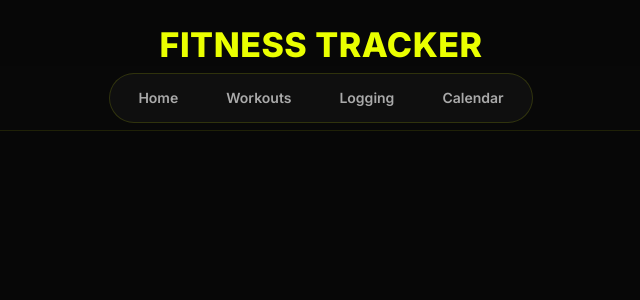
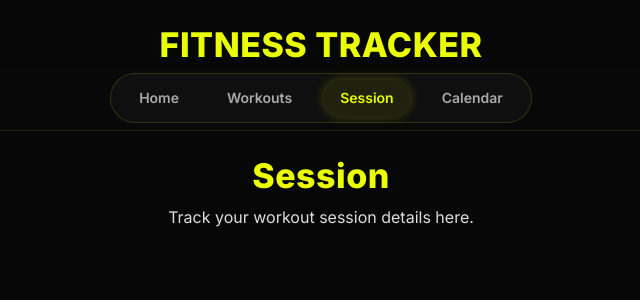
Before and after one commit to nickonick889/fitness-tracker, a React (Vite) app in the folder frontend/: page /session in a window 1280 px wide. Shown: the top 300 px of the page, without its empty margins (319-959 px from the left). Built offline with nearby package versions, Linux system fonts and the light colour scheme; no server answers.

Commit message:
added session

```diff
--- a/frontend/src/App.jsx
+++ b/frontend/src/App.jsx
@@ -13,6 +13,7 @@ import WorkoutPage from "./pages/WorkoutPage";
 import ProgramPage from "./pages/ProgramPage";
 import BuildProgramPage from "./pages/BuildProgramPage";
 import HomePage from "./pages/HomePage";
+import SessionPage from "./pages/SessionPage";
 
 const App = () => {
   //? store the logged in UserID
@@ -37,7 +38,7 @@ const App = () => {
           <Route path="/workouts" element={<WorkoutPage />} />
           <Route path="/workouts/new" element={<BuildProgramPage />} />
           <Route path="/programs/:programId" element={<ProgramPage />} />
-          <Route path="/logging" element={<h1>Logging</h1>} />
+          <Route path="/session" element={<SessionPage />} />
           <Route path="/history" element={<h1>History</h1>} />
           <Route path="/calendar" element={<Calendar />} />
         </Routes>
@@ -67,7 +68,7 @@ const App = () => {
         <Route path="/workouts" element={<WorkoutPage />} />
         <Route path="/workouts/new" element={<BuildProgramPage />} />
         <Route path="/programs/:programId" element={<ProgramPage />} />
-        <Route path="/logging" element={<h1>Logging</h1>} />
+        <Route path="/session" element={<SessionPage />} />
         <Route path="/history" element={<h1>History</h1>} />
         <Route path="/calendar" element={<Calendar />} />
       </Routes>
--- a/frontend/src/components/Navbar.jsx
+++ b/frontend/src/components/Navbar.jsx
@@ -6,12 +6,11 @@ import Box from "@mui/material/Box";
 import { NavLink } from "react-router-dom";
 // import logo from "../assets/logo.png";
 
-
 export default function Navbar() {
   const navItems = [
     { label: "Home", path: "/" },
     { label: "Workouts", path: "/workouts" },
-    { label: "Logging", path: "/logging" },
+    { label: "Session", path: "/session" },
     { label: "Calendar", path: "/calendar" },
   ];
 
@@ -39,7 +38,11 @@ export default function Navbar() {
           }}
         >
           {navItems.map((item) => (
-            <NavLink key={item.path} to={item.path} style={{ textDecoration: "none" }}>
+            <NavLink
+              key={item.path}
+              to={item.path}
+              style={{ textDecoration: "none" }}
+            >
               {({ isActive }) => (
                 <Button
                   sx={{
--- /dev/null
+++ b/frontend/src/pages/SessionPage.jsx
@@ -0,0 +1,15 @@
+import Typography from "@mui/material/Typography";
+import Box from "@mui/material/Box";
+
+export default function SessionPage() {
+  return (
+    <Box sx={{ p: 3, textAlign: "center" }}>
+      <Typography variant="h4" sx={{ color: "#eaff00" }}>
+        Session
+      </Typography>
+      <Typography sx={{ mt: 1, color: "#ddd" }}>
+        Track your workout session details here.
+      </Typography>
+    </Box>
+  );
+}
```
Also changed, not shown: frontend/src/pages/LoggingPage.jsx (deleted).
